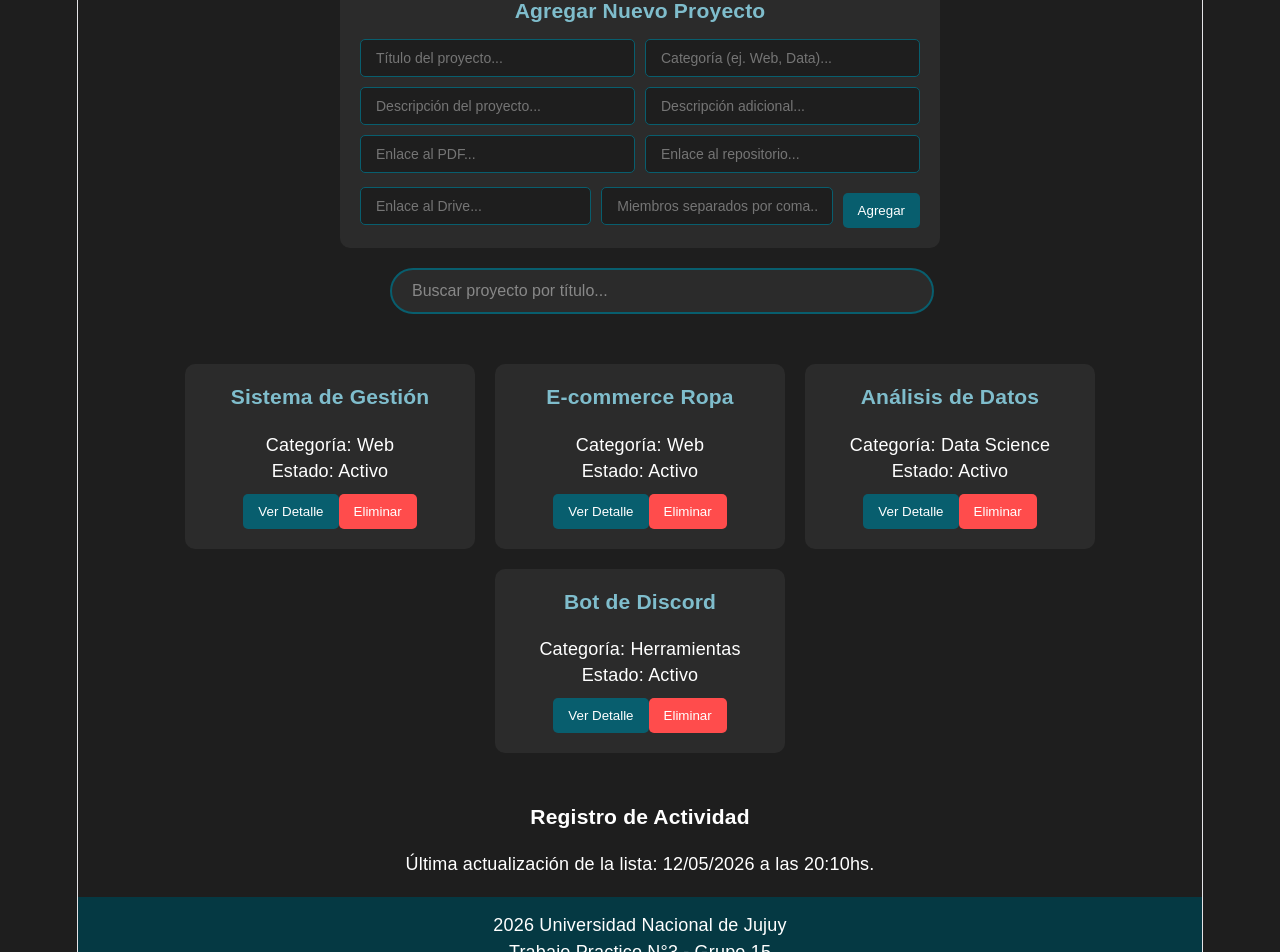
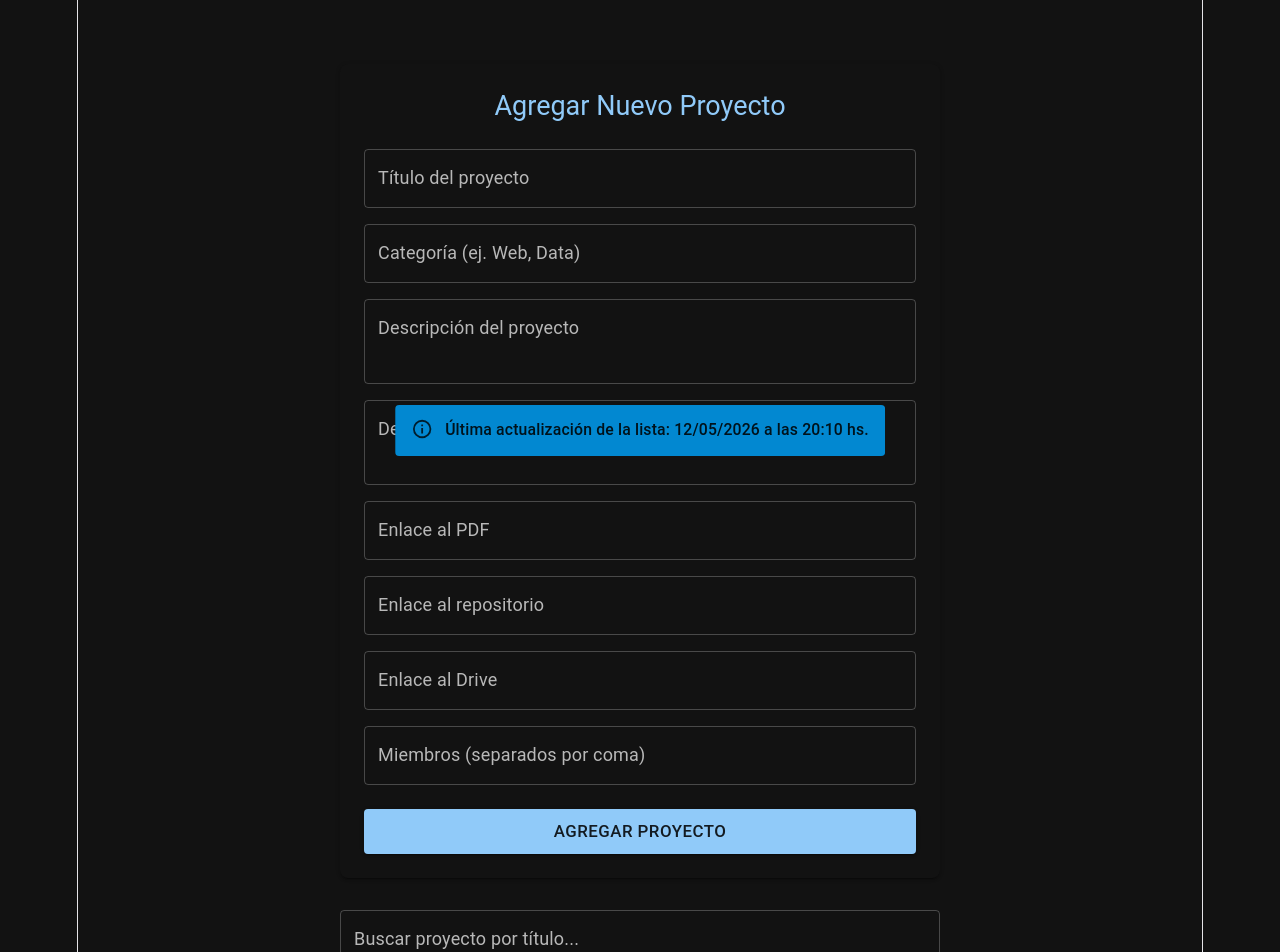
Before and after one commit to Lumyn1/pv_tp3_grupo15, a React (Vite) app: page /proyectos in a window 1280 px wide. Shown: the part 320-1272 px from the top of the page. Built offline with nearby package versions, Linux system fonts and the light colour scheme.

Commit message:
implementación de Material UI LucianoRiveros

```diff
--- a/src/components/FormularioProyecto.jsx
+++ b/src/components/FormularioProyecto.jsx
@@ -1,6 +1,7 @@
 import { useState } from "react";
+// 1. Importamos los componentes de Material UI
+import { Box, TextField, Button, Typography } from "@mui/material";
 
-// callback del padre
 const FormularioProyecto = ({ onAgregarProyecto }) => {
   const [formulario, setFormulario] = useState({
     titulo: "",
@@ -13,7 +14,6 @@ const FormularioProyecto = ({ onAgregarProyecto }) => {
     miembros: "",
   });
 
-
   const manejarCambio = (evento) => {
     const { name, value } = evento.target;
     setFormulario({
@@ -21,7 +21,6 @@ const FormularioProyecto = ({ onAgregarProyecto }) => {
       [name]: value,
     });
   };
-
 
   const manejarSubmit = (evento) => {
     evento.preventDefault();
@@ -62,76 +61,113 @@ const FormularioProyecto = ({ onAgregarProyecto }) => {
   };
 
   return (
-    <form onSubmit={manejarSubmit} className="formulario-agregar">
-      <h3>Agregar Nuevo Proyecto</h3>
-      <div className="grupo-inputs">
-        <input
-          type="text"
+    // 2. Box reemplaza al <form> tradicional
+    <Box
+      component="form"
+      onSubmit={manejarSubmit}
+      sx={{
+        display: "flex",
+        flexDirection: "column",
+        gap: 2, // Espacio automático entre todos los inputs
+        p: 3, // Padding interno
+        boxShadow: 2, // Sombrita elegante
+        borderRadius: 2, // Bordes redondeados
+        bgcolor: "background.paper" // Fondo blanco
+      }}
+    >
+      {/* 3. Typography reemplaza al <h3> */}
+      <Typography variant="h5" component="h3" gutterBottom color="primary">
+        Agregar Nuevo Proyecto
+      </Typography>
+
+      {/* 4. TextField reemplaza a los <input> */}
+      <TextField
+        label="Título del proyecto"
         name="titulo"
-          placeholder="Título del proyecto..."
         value={formulario.titulo}
         onChange={manejarCambio}
-          className="input-formulario"
+        variant="outlined"
+        fullWidth
       />
-        <input
-          type="text"
+
+      <TextField
+        label="Categoría (ej. Web, Data)"
         name="categoria"
-          placeholder="Categoría (ej. Web, Data)..."
         value={formulario.categoria}
         onChange={manejarCambio}
-          className="input-formulario"
+        variant="outlined"
+        fullWidth
       />
-        <input
-          type="text"
+
+      <TextField
+        label="Descripción del proyecto"
         name="descripcion"
-          placeholder="Descripción del proyecto..."
         value={formulario.descripcion}
         onChange={manejarCambio}
-          className="input-formulario"
+        variant="outlined"
+        fullWidth
+        multiline
+        rows={2} // Lo hace más alto para que sea más cómodo escribir
       />
-        <input
-          type="text"
+
+      <TextField
+        label="Descripción adicional"
         name="descripcion2"
-          placeholder="Descripción adicional..."
         value={formulario.descripcion2}
         onChange={manejarCambio}
-          className="input-formulario"
+        variant="outlined"
+        fullWidth
+        multiline
+        rows={2}
       />
-        <input
-          type="text"
+
+      <TextField
+        label="Enlace al PDF"
         name="pdf"
-          placeholder="Enlace al PDF..."
         value={formulario.pdf}
         onChange={manejarCambio}
-          className="input-formulario"
+        variant="outlined"
+        fullWidth
       />
-        <input
-          type="text"
+
+      <TextField
+        label="Enlace al repositorio"
         name="repositorio"
-          placeholder="Enlace al repositorio..."
         value={formulario.repositorio}
         onChange={manejarCambio}
-          className="input-formulario"
+        variant="outlined"
+        fullWidth
       />
-        <input
-          type="text"
+
+      <TextField
+        label="Enlace al Drive"
         name="drive"
-          placeholder="Enlace al Drive..."
         value={formulario.drive}
         onChange={manejarCambio}
-          className="input-formulario"
+        variant="outlined"
+        fullWidth
       />
-        <input
-          type="text"
+
+      <TextField
+        label="Miembros (separados por coma)"
         name="miembros"
-          placeholder="Miembros separados por coma..."
         value={formulario.miembros}
         onChange={manejarCambio}
-          className="input-formulario"
+        variant="outlined"
+        fullWidth
       />
-        <button type="submit" className="boton-accion">Agregar</button>
-      </div>
-    </form>
+
+      {/* 5. Button de MUI reemplaza al <button> de HTML */}
+      <Button
+        type="submit"
+        variant="contained"
+        color="primary"
+        size="large"
+        sx={{ mt: 1 }}
+      >
+        Agregar Proyecto
+      </Button>
+    </Box>
   );
 };
 
--- a/src/components/ProyectoCard.jsx
+++ b/src/components/ProyectoCard.jsx
@@ -1,25 +1,37 @@
+import { Card, CardContent, CardActions, Typography, Button } from "@mui/material";
+
 const ProyectoCard = ({ proyecto, manejarEliminar, manejarVerDetalle }) => {
   const { titulo, categoria, estado, id } = proyecto;
 
   return (
-    <article className="tarjeta">
-      <h3>{titulo}</h3>
 
-      <p>Categoría: {categoria}</p>
+    <Card variant="outlined" sx={{ height: '100%', display: 'flex', flexDirection: 'column' }}>
 
-      <p>Estado: {estado ? "Activo" : "Inactivo"}</p>
+      <CardContent sx={{ flexGrow: 1 }}>
+        <Typography variant="h5" component="div" gutterBottom>
+          {titulo}
+        </Typography>
 
-      <div>
-        <button className="boton-accion"
-        onClick={manejarVerDetalle}>
+        <Typography variant="body1" color="text.secondary">
+          Categoría: {categoria}
+        </Typography>
+
+        <Typography variant="body2" color={estado ? "success.main" : "error.main"} sx={{ mt: 1, fontWeight: 'bold' }}>
+          Estado: {estado ? "Activo" : "Inactivo"}
+        </Typography>
+      </CardContent>
+
+      <CardActions>
+        <Button size="small" variant="contained" color="primary" onClick={manejarVerDetalle}>
           Ver Detalle
-        </button>
+        </Button>
 
-        <button className="boton-Eliminar" onClick={() => manejarEliminar(id)}>
+        <Button size="small" variant="outlined" color="error" onClick={() => manejarEliminar(id)}>
           Eliminar
-        </button>
-      </div>
-    </article>
+        </Button>
+      </CardActions>
+
+    </Card>
   );
 };
 
--- a/src/components/Proyectos.jsx
+++ b/src/components/Proyectos.jsx
@@ -6,41 +6,22 @@ import ProyectoDetalle from "./ProyectoDetalle";
 import RegistroActividad from "./RegistroActividad";
 import FormularioProyecto from "./FormularioProyecto";
 
+import { Container, Grid, TextField, Box } from "@mui/material";
+
 const Proyectos = () => {
   const [proyectos, setProyectos] = useState(proyectoService.listarProyectos());
-
   const [textoBusqueda, setTextoBusqueda] = useState("");
-
   const [ultimaActividad, setUltimaActividad] = useState("");
-
-  // const [formulario, setFormulario] = useState({
-  //   titulo: "",
-  //   categoria: "",
-  //   descripcion: "",
-  //   descripcion2: "",
-  //   pdf: "",
-  //   repositorio: "",
-  //   drive: "",
-  //   miembros: "",
-  // });
-
   const [proyectoSeleccionado, setProyectoSeleccionado] = useState(null);
   const primeraVez = useRef(true);
   const [contadorOperaciones, setContadorOperaciones] = useState(0);
 
-  // const { titulo, categoria } = formulario;
-
-  // IMPLEMENTACIÓN DEL PUNTO 2 y punto 4
   useEffect(() => {
     if (primeraVez.current === true) {
       primeraVez.current = false;
       return;
     }
-
-    // Captura la fecha y hora actual del sistema
     const fechaActual = new Date();
-
-    // Guarda la fecha en el estado
     setUltimaActividad(fechaActual);
   }, [contadorOperaciones]);
 
@@ -53,175 +34,69 @@ const Proyectos = () => {
   const manejarBusqueda = (evento) => {
     const textoIngresado = evento.target.value;
     setTextoBusqueda(textoIngresado);
-
     const proyectosFiltrados = proyectoService.buscarProyecto(textoIngresado);
     setProyectos(proyectosFiltrados);
   };
 
-  // const manejarCambio = (evento) => {
-  //   const { name, value } = evento.target;
-  //   setFormulario({
-  //     ...formulario,
-  //     [name]: value,
-  //   });
-  // };
   const manejarAgregar = (nuevoProyecto) => {
     proyectoService.agregarProyecto(nuevoProyecto);
     setProyectos(proyectoService.listarProyectos());
     setContadorOperaciones((prev) => prev + 1);
   };
-  // const manejarAgregar = (evento) => {
-  //   evento.preventDefault();
-
-  //   if (titulo.trim() === "" || categoria.trim() === "") {
-  //     alert("Por favor, completa el título y la categoría del proyecto.");
-  //     return;
-  //   }
-
-  //   const nuevoProyecto = {
-  //     id: Date.now(),
-  //     titulo,
-  //     categoria,
-  //     estado: true,
-  //     descripcion: formulario.descripcion,
-  //     descripcion2: formulario.descripcion2,
-  //     recursos: {
-  //       pdf: formulario.pdf,
-  //       repositorio: formulario.repositorio,
-  //       drive: formulario.drive,
-  //     },
-  //     miembros: formulario.miembros.split(",").map((m) => m.trim()),
-  //   };
-
-  //   proyectoService.agregarProyecto(nuevoProyecto);
-  //   setProyectos(proyectoService.listarProyectos());
-
-  //   setFormulario({
-  //     titulo: "",
-  //     categoria: "",
-  //     descripcion: "",
-  //     descripcion2: "",
-  //     pdf: "",
-  //     repositorio: "",
-  //     drive: "",
-  //     miembros: "",
-  //   });
-  //   setContadorOperaciones((prev) => prev + 1);
-  // };
 
   return (
-    <div className="contenedor-vista-proyectos">
-      <div className="seccion-formulario">
+    <Container
+      maxWidth="lg"
+      sx={{
+        mt: 4,
+        mb: 8,
+        display: 'flex',
+        flexDirection: 'column',
+        alignItems: 'center'
+      }}
+    >
+
+      <Box sx={{ width: '100%', maxWidth: '600px', mb: 4 }}>
         <FormularioProyecto onAgregarProyecto={manejarAgregar} />
-         {/* <form onSubmit={manejarAgregar} className="formulario-agregar">
-          <h3>Agregar Nuevo Proyecto</h3>
+      </Box>
 
-          <div className="grupo-inputs">
-            <input
-              type="text"
-              name="titulo"
-              placeholder="Título del proyecto..."
-              value={titulo}
-              onChange={manejarCambio}
-              className="input-formulario"
-            />
-
-            <input
-              type="text"
-              name="categoria"
-              placeholder="Categoría (ej. Web, Data)..."
-              value={categoria}
-              onChange={manejarCambio}
-              className="input-formulario"
-            />
-
-            <input
-              type="text"
-              name="descripcion"
-              placeholder="Descripción del proyecto..."
-              value={formulario.descripcion}
-              onChange={manejarCambio}
-              className="input-formulario"
-            />
-
-            <input
-              type="text"
-              name="descripcion2"
-              placeholder="Descripción adicional..."
-              value={formulario.descripcion2}
-              onChange={manejarCambio}
-              className="input-formulario"
-            />
-
-            <input
-              type="text"
-              name="pdf"
-              placeholder="Enlace al PDF..."
-              value={formulario.pdf}
-              onChange={manejarCambio}
-              className="input-formulario"
-            />
-
-            <input
-              type="text"
-              name="repositorio"
-              placeholder="Enlace al repositorio..."
-              value={formulario.repositorio}
-              onChange={manejarCambio}
-              className="input-formulario"
-            />
-
-            <input
-              type="text"
-              name="drive"
-              placeholder="Enlace al Drive..."
-              value={formulario.drive}
-              onChange={manejarCambio}
-              className="input-formulario"
-            />
-
-            <input
-              type="text"
-              name="miembros"
-              placeholder="Miembros separados por coma..."
-              value={formulario.miembros}
-              onChange={manejarCambio}
-              className="input-formulario"
-            />
-
-            <button type="submit" className="boton-accion">
-              Agregar
-            </button>
-          </div>
-        </form> */}
-      </div>
-
-      <div className="seccion-buscador">
-        <input
-          type="text"
-          placeholder="Buscar proyecto por título..."
+      <Box sx={{ width: '100%', maxWidth: '600px', mb: 5 }}>
+        <TextField
+          fullWidth
+          variant="outlined"
+          label="Buscar proyecto por título..."
           value={textoBusqueda}
           onChange={manejarBusqueda}
-          className="input-buscador"
         />
-      </div>
+      </Box>
 
-      <section className="contenedor-tarjetas">
+
+      <Box sx={{ width: '100%', maxWidth: '900px', display: 'flex', justifyContent: 'center' }}>
+        <Grid
+          container
+          spacing={4}
+          sx={{ justifyContent: 'center' }}
+          alignItems="stretch"
+        >
           {proyectos.map((proyecto) => (
+            <Grid item xs={12} sm={6} md={4} key={proyecto.id}>
               <ProyectoCard
-            key={proyecto.id}
                 proyecto={proyecto}
                 manejarEliminar={manejarEliminar}
                 manejarVerDetalle={() => setProyectoSeleccionado(proyecto)}
               />
+            </Grid>
           ))}
-      </section>
+        </Grid>
+      </Box>
 
       {proyectoSeleccionado && (
         <ProyectoDetalle proyecto={proyectoSeleccionado} />
       )}
+
       {ultimaActividad && <RegistroActividad fecha={ultimaActividad} />}
-    </div>
+
+    </Container>
   );
 };
 
--- a/src/components/RegistroActividad.jsx
+++ b/src/components/RegistroActividad.jsx
@@ -1,3 +1,5 @@
+import { Snackbar, Alert } from "@mui/material";
+
 const RegistroActividad = ({ fecha }) => {
   const fechaConvertida = new Date(fecha);
 
@@ -13,16 +15,17 @@ const RegistroActividad = ({ fecha }) => {
     hour12: false,
   });
 
+  const mensajeTexto = `Última actualización de la lista: ${fechaFormateada} a las ${horaFormateada} hs.`;
+
   return (
-    <div className="registro-actividad">
-      <h3>Registro de Actividad</h3>
-
-      <p>
-        Última actualización de la lista: {fechaFormateada} a las{" "}
-        {horaFormateada}
-        hs.
-      </p>
-    </div>
+    <Snackbar
+      open={Boolean(fecha)}
+      anchorOrigin={{ vertical: "bottom", horizontal: "center" }}
+    >
+      <Alert severity="info" variant="filled" sx={{ width: "100%" }}>
+        {mensajeTexto}
+      </Alert>
+    </Snackbar>
   );
 };
 
--- a/src/css/App.css
+++ b/src/css/App.css
@@ -172,7 +172,7 @@ footer {
   border-radius: 10px;
   margin: 20px auto;
   max-width: 800px;            /* más ancho que las tarjetas */
-  box-shadow: 0 2px 8px rgba(0,0,0,0.3); /* sombra para destacar */
+ box-shadow: 0 2px 8px rgba(0,0,0,0.3); /* sombra para destacar */
 }
 
 .detalle-proyecto h2 {
--- a/src/main.jsx
+++ b/src/main.jsx
@@ -1,11 +1,24 @@
-import { StrictMode } from "react";
-import { createRoot } from "react-dom/client";
-import "./css/index.css";
-//import App from './App.jsx'
-import App from "./App.jsx";
+import { StrictMode } from 'react'
+import { createRoot } from 'react-dom/client'
+import App from './App.jsx'
+import './css/index.css'
 
-createRoot(document.getElementById("root")).render(
+// 1. Importamos las herramientas de tema de Material UI
+import { ThemeProvider, createTheme, CssBaseline } from '@mui/material'
+
+// 2. Creamos el tema y le decimos explícitamente que sea oscuro
+const temaOscuro = createTheme({
+  palette: {
+    mode: 'dark',
+  },
+});
+
+createRoot(document.getElementById('root')).render(
   <StrictMode>
-    <App />,
+    <ThemeProvider theme={temaOscuro}>
+      {/* CssBaseline adapta el fondo base para que no queden parches blancos */}
+      <CssBaseline />
+      <App />
+    </ThemeProvider>
   </StrictMode>,
-);
+)
--- a/src/services/proyectoService.js
+++ b/src/services/proyectoService.js
@@ -2,7 +2,7 @@ const proyectoService = (() => {
   // Arreglo privado de proyectos
   const proyecto = [
     { id: 1, titulo: "Sistema de Gestión", categoria: "Web", estado: true },
-    { id: 2, titulo: "App Móvil Delivery", categoria: "Mobile", estado: false },
+    { id: 2, titulo: "App Móvil Delivery", categoria: "Mobile", estado: true },
     { id: 3, titulo: "E-commerce Ropa", categoria: "Web", estado: true },
     {
       id: 4,
```
Lines whose indentation alone changed are shown as unchanged.
